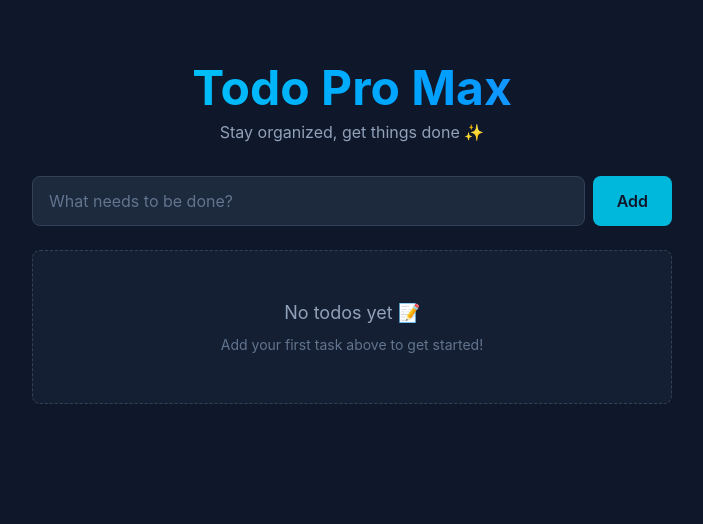
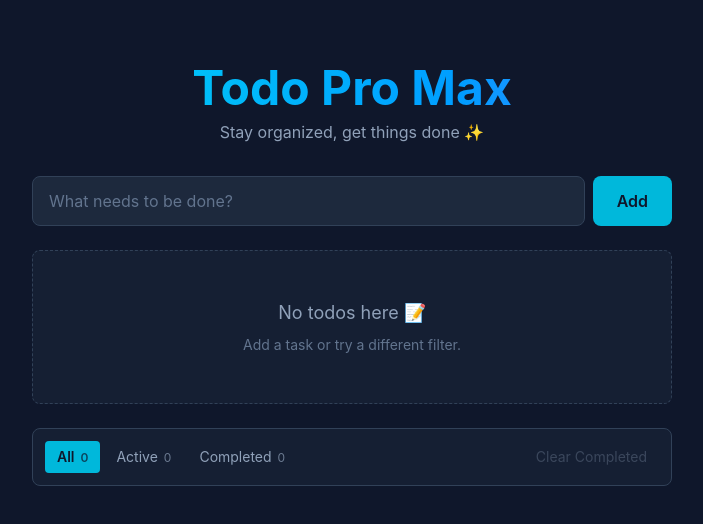
Before and after one commit to mohsen-goli/todo-react-app, a React (Vite) app: page / in a window 1280 px wide. Shown: the top 524 px of the page, without its empty margins (288-991 px from the left). Built offline with nearby package versions, Linux system fonts and the light colour scheme.

Commit message:
feat: add inline edit and clear completed functionality

```diff
--- a/src/App.jsx
+++ b/src/App.jsx
@@ -2,12 +2,15 @@ import { useState, useEffect } from "react";
 import Header from "./components/Header";
 import TodoForm from "./components/TodoForm";
 import TodoList from "./components/TodoList";
+import FilterBar from "./components/FilterBar";
 
 function App() {
   const [todos, setTodos] = useState(() => {
     const saved = localStorage.getItem("todos");
     return saved ? JSON.parse(saved) : [];
   });
+
+  const [filter, setFilter] = useState("all");
 
   useEffect(() => {
     localStorage.setItem("todos", JSON.stringify(todos));
@@ -35,15 +38,46 @@ function App() {
     setTodos(todos.filter((todo) => todo.id !== id));
   };
 
+  const handleEdit = (id, newText) => {
+    setTodos(
+      todos.map((todo) => (todo.id === id ? { ...todo, text: newText } : todo)),
+    );
+  };
+
+  const handleClearCompleted = () => {
+    const completedCount = todos.filter((t) => t.completed).length;
+    if (completedCount === 0) return;
+
+    const confirmed = window.confirm(
+      `Delete ${completedCount} completed todo${completedCount > 1 ? "s" : ""}?`,
+    );
+    if (!confirmed) return;
+
+    setTodos(todos.filter((t) => !t.completed));
+  };
+
+  const filteredTodos = todos.filter((todo) => {
+    if (filter === "active") return !todo.completed;
+    if (filter === "completed") return todo.completed;
+    return true;
+  });
+
   return (
     <div className="min-h-screen bg-slate-900 text-white">
       <div className="max-w-2xl mx-auto px-4 py-8">
         <Header />
         <TodoForm onAdd={handleAddTodo} />
         <TodoList
-          todos={todos}
+          todos={filteredTodos}
           onToggle={handleToggle}
           onDelete={handleDelete}
+          onEdit={handleEdit}
+        />
+        <FilterBar
+          filter={filter}
+          onFilterChange={setFilter}
+          todos={todos}
+          onClearCompleted={handleClearCompleted}
         />
       </div>
     </div>
--- /dev/null
+++ b/src/components/FilterBar.jsx
@@ -0,0 +1,41 @@
+function FilterBar({ filter, onFilterChange, todos, onClearCompleted }) {
+  const activeCount = todos.filter((t) => !t.completed).length;
+  const completedCount = todos.filter((t) => t.completed).length;
+
+  const filters = [
+    { key: "all", label: "All", count: todos.length },
+    { key: "active", label: "Active", count: activeCount },
+    { key: "completed", label: "Completed", count: completedCount },
+  ];
+
+  return (
+    <div className="flex items-center justify-between mt-6 p-3 bg-slate-800/50 rounded-lg border border-slate-700">
+      <div className="flex gap-1">
+        {filters.map(({ key, label, count }) => (
+          <button
+            key={key}
+            onClick={() => onFilterChange(key)}
+            className={`px-3 py-1.5 text-sm rounded transition-colors ${
+              filter === key
+                ? "bg-cyan-500 text-slate-900 font-semibold"
+                : "text-slate-400 hover:text-white hover:bg-slate-700"
+            }`}
+          >
+            {label}
+            <span className="ml-1.5 text-xs opacity-70">{count}</span>
+          </button>
+        ))}
+      </div>
+
+      <button
+        onClick={onClearCompleted}
+        disabled={completedCount === 0}
+        className="px-3 py-1.5 text-sm text-slate-400 hover:text-red-400 hover:bg-red-400/10 rounded transition-colors disabled:opacity-30 disabled:cursor-not-allowed disabled:hover:text-slate-400 disabled:hover:bg-transparent"
+      >
+        Clear Completed
+      </button>
+    </div>
+  );
+}
+
+export default FilterBar;
--- a/src/components/TodoItem.jsx
+++ b/src/components/TodoItem.jsx
@@ -1,4 +1,31 @@
-function TodoItem({ todo, onToggle, onDelete }) {
+import { useState } from "react";
+
+function TodoItem({ todo, onToggle, onDelete, onEdit }) {
+  const [isEditing, setIsEditing] = useState(false);
+  const [editText, setEditText] = useState(todo.text);
+
+  const handleDoubleClick = () => {
+    setIsEditing(true);
+    setEditText(todo.text);
+  };
+
+  const handleSave = () => {
+    const trimmed = editText.trim();
+    if (trimmed && trimmed !== todo.text) {
+      onEdit(todo.id, trimmed);
+    }
+    setIsEditing(false);
+  };
+
+  const handleKeyDown = (e) => {
+    if (e.key === "Enter") {
+      handleSave();
+    } else if (e.key === "Escape") {
+      setEditText(todo.text);
+      setIsEditing(false);
+    }
+  };
+
   return (
     <li className="flex items-center gap-3 p-4 bg-slate-800 rounded-lg border border-slate-700 hover:border-slate-600 transition-colors group">
       <input
@@ -7,13 +34,29 @@ function TodoItem({ todo, onToggle, onDelete }) {
         onChange={() => onToggle(todo.id)}
         className="w-5 h-5 accent-cyan-500 cursor-pointer"
       />
+
+      {isEditing ? (
+        <input
+          type="text"
+          value={editText}
+          onChange={(e) => setEditText(e.target.value)}
+          onKeyDown={handleKeyDown}
+          onBlur={handleSave}
+          autoFocus
+          className="flex-1 px-3 py-1 bg-slate-900 text-white rounded border border-cyan-400 focus:outline-none"
+        />
+      ) : (
         <span
-        className={`flex-1 ${
+          onDoubleClick={handleDoubleClick}
+          className={`flex-1 cursor-pointer select-none ${
             todo.completed ? "line-through text-slate-500" : "text-white"
           }`}
+          title="Double-click to edit"
         >
           {todo.text}
         </span>
+      )}
+
       <button
         onClick={() => onDelete(todo.id)}
         className="px-3 py-1 text-sm text-slate-400 hover:text-red-400 hover:bg-red-400/10 rounded transition-colors opacity-0 group-hover:opacity-100"
--- a/src/components/TodoList.jsx
+++ b/src/components/TodoList.jsx
@@ -1,12 +1,12 @@
 import TodoItem from "./TodoItem";
 
-function TodoList({ todos, onToggle, onDelete }) {
+function TodoList({ todos, onToggle, onDelete, onEdit }) {
   if (todos.length === 0) {
     return (
       <div className="text-center py-12 px-4 bg-slate-800/50 rounded-lg border border-dashed border-slate-700">
-        <p className="text-slate-400 text-lg mb-2">No todos yet 📝</p>
+        <p className="text-slate-400 text-lg mb-2">No todos here 📝</p>
         <p className="text-slate-500 text-sm">
-          Add your first task above to get started!
+          Add a task or try a different filter.
         </p>
       </div>
     );
@@ -20,6 +20,7 @@ function TodoList({ todos, onToggle, onDelete }) {
           todo={todo}
           onToggle={onToggle}
           onDelete={onDelete}
+          onEdit={onEdit}
         />
       ))}
     </ul>
```
Lines whose indentation alone changed are shown as unchanged.
